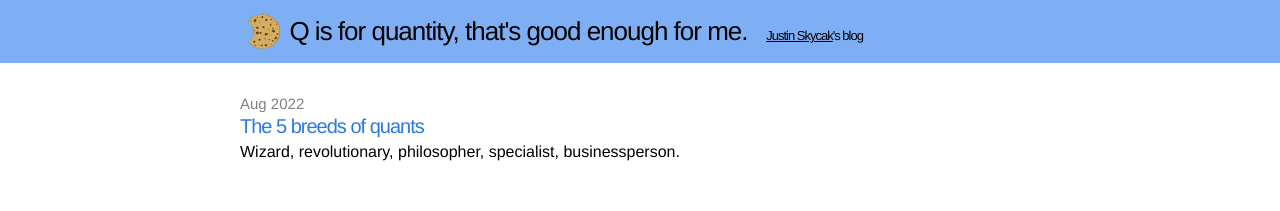
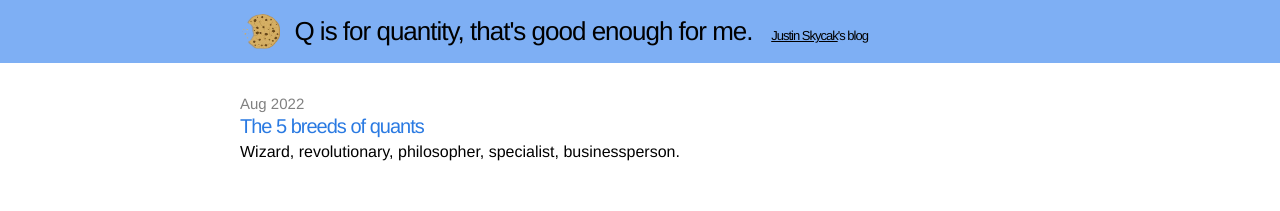
Before and after one commit to quantmonster/quantmonster.github.io, a Jekyll site: the page built from index.html, in a window 1280 px wide. Shown: the top 211 px of the page. Built offline with Jekyll 4.4.1, drawn with Linux system fonts in a browser that asks for light colours.

Commit message:
Update header.html

```diff
--- a/_includes/header.html
+++ b/_includes/header.html
@@ -7,7 +7,7 @@
         <td valign="center">
           <a style="text-decoration:none;" href="{{ site.baseurl }}/"><img src="/images/cookie.png" style="float:left; height:35px; vertical-align: middle;"></a>
         </td>
-        <td style="width:5px;"></td>
+        <td style="width:10px;"></td>
         <td valign="center"><div class="site-title">
           <a style="text-decoration:none; color:black" href="{{ site.baseurl }}/"><!--<img src="/images/cookie.png" width="25px"> -->Q is for quantity, that's good enough for me. &nbsp;&nbsp;<a style="text-decoration:none; color:black" href="https://justinmath.com" target="_blank"><font size="2em"><u>Justin Skycak</u>'s blog</font></a></a>
         </div></td>
```
